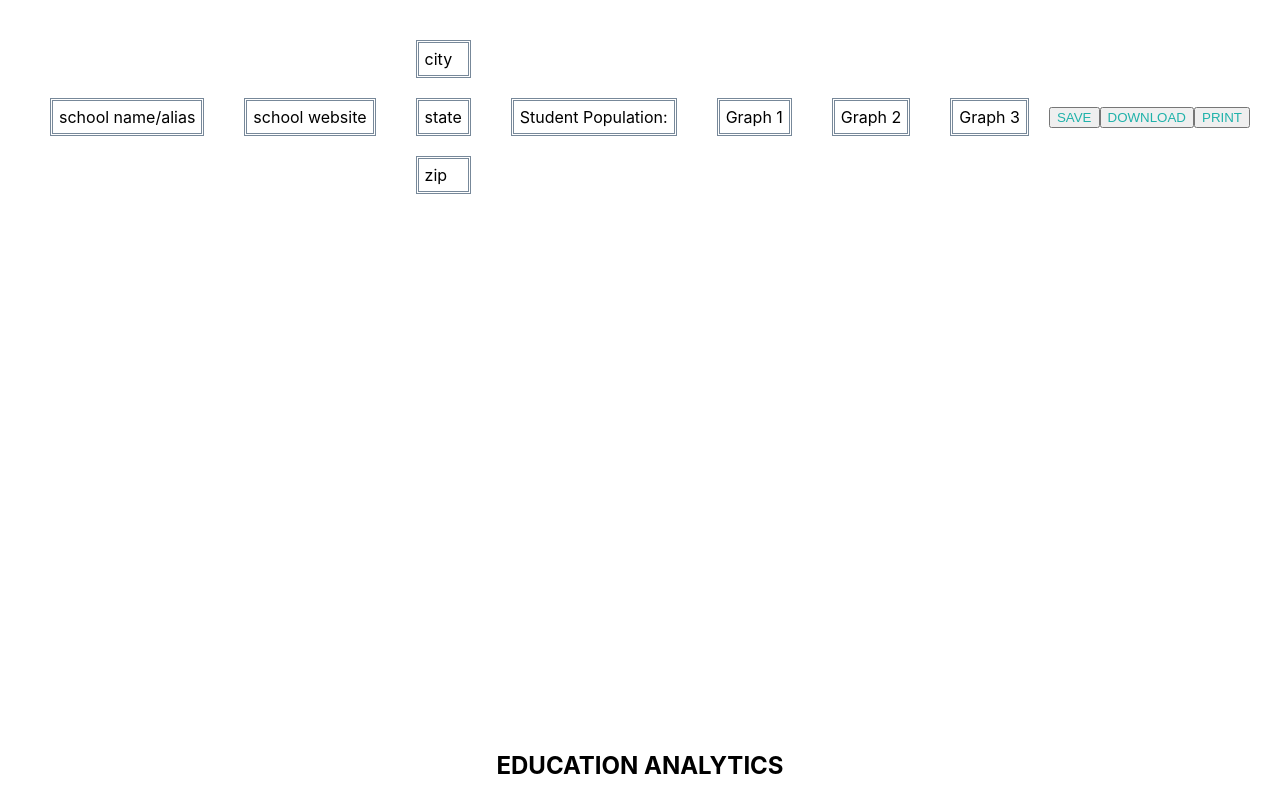
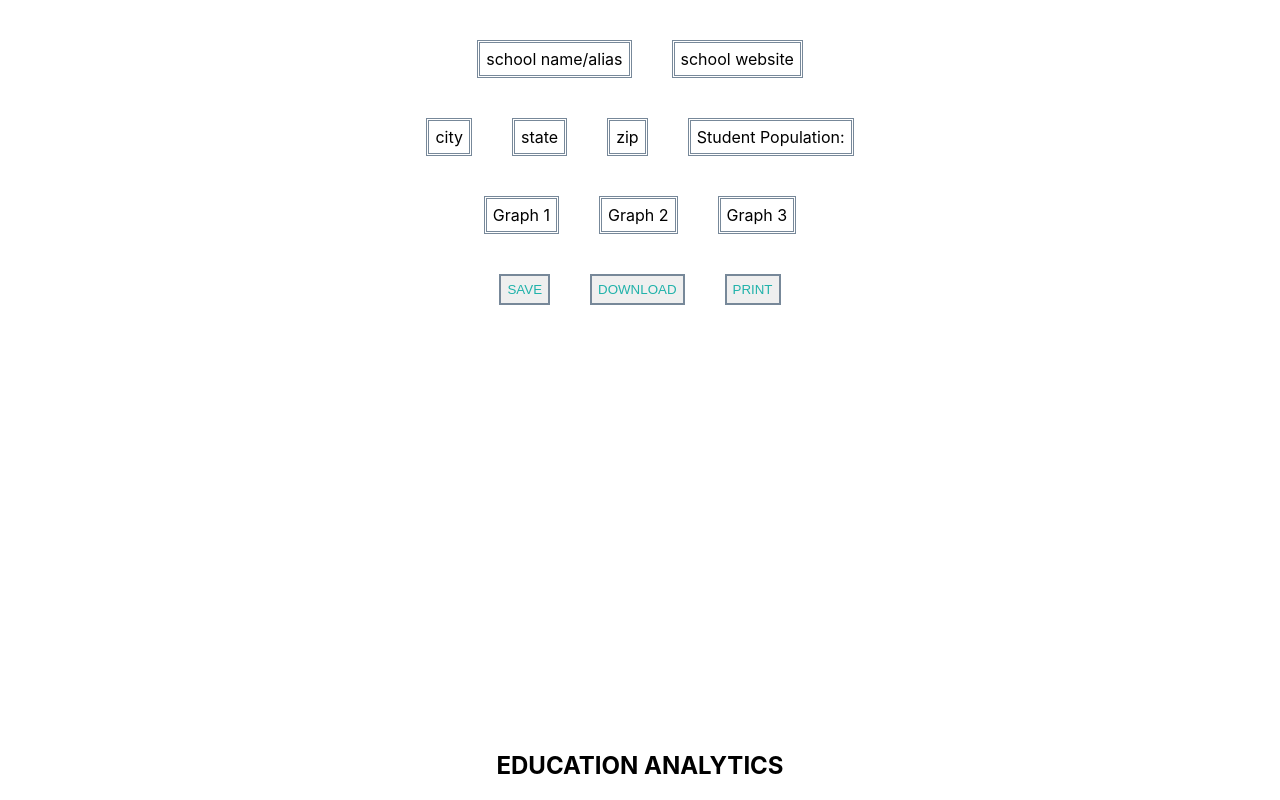
Before and after one commit to shelbygluck/education_analytics, a React (Create React App) app: page / in a window 1280 px wide. Built offline with nearby package versions, Linux system fonts and the light colour scheme.

Commit message:
flexbox situated

```diff
--- a/src/App.js
+++ b/src/App.js
@@ -16,22 +16,26 @@ class App extends Component {
     return (
       <div id="main">
       <div id="container">
+        <segment>
             <p className="small">school name/alias</p>
             <p className="small">school website</p>
-         <div className="rowMultiples">
+          </segment>
+          <segment>
            <p className="small">city</p>
            <p className="small">state</p>
            <p className="small">zip</p>
-         </div>
           <p className="small">Student Population: </p>
+          </segment>
+          <segment>
             <p className="large">Graph 1</p>
             <p className="large">Graph 2</p>
             <p className="large">Graph 3</p>
-         <div className="rowMultiples">
+          </segment>
+          <segment>
             <button onClick={() => {alert('save')}} className="button">SAVE</button>
             <button onClick={() => {alert('download')}} className="button">DOWNLOAD</button>
             <button onClick={() => {alert('print')}} className="button" >PRINT</button>
-         </div>
+            </segment>
       </div>
       <h2 id="bottomLogo">EDUCATION ANALYTICS</h2>
       </div>
--- a/src/index.css
+++ b/src/index.css
@@ -24,12 +24,16 @@ code {
 
 #container {
   display: flex;
-  flex-direction: row;
-  flex-grow: 1;
-  flex-wrap: wrap;
+  flex-direction: column;
   justify-content: center;
   align-items: center;
   margin: 20px;
+}
+
+segment {
+  display: flex;
+  flex-direction: row;
+  flex-wrap: wrap;
 }
 
 .small {
@@ -50,9 +54,14 @@ code {
   border-color: lightslategray;
 }
 
-
 .button {
   color: lightseagreen;
+  display: flex;
+  margin: 20px;
+  padding: 6px;
+  border-style: double;
+  flex-grow: 1;
+  border-color: lightslategray;
 }
 
 .button:hover {
```
Lines whose indentation alone changed are shown as unchanged.
